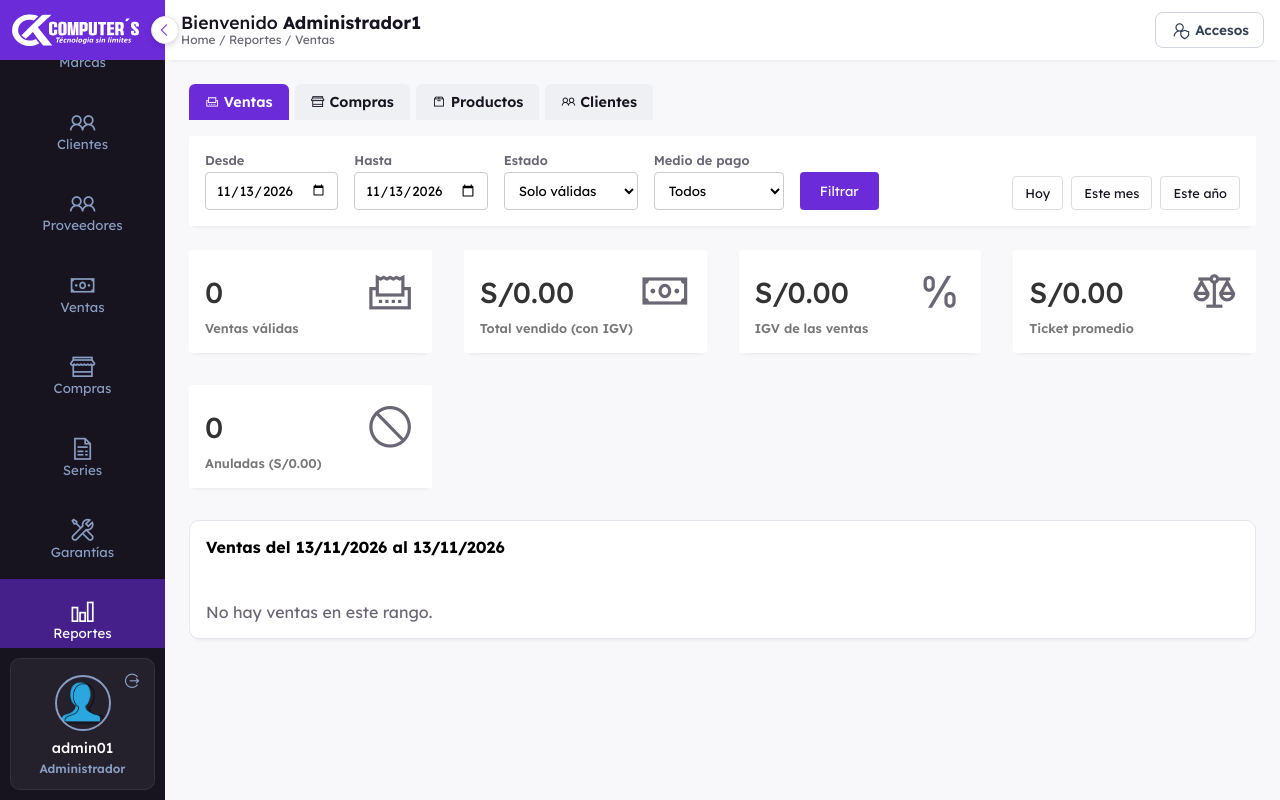
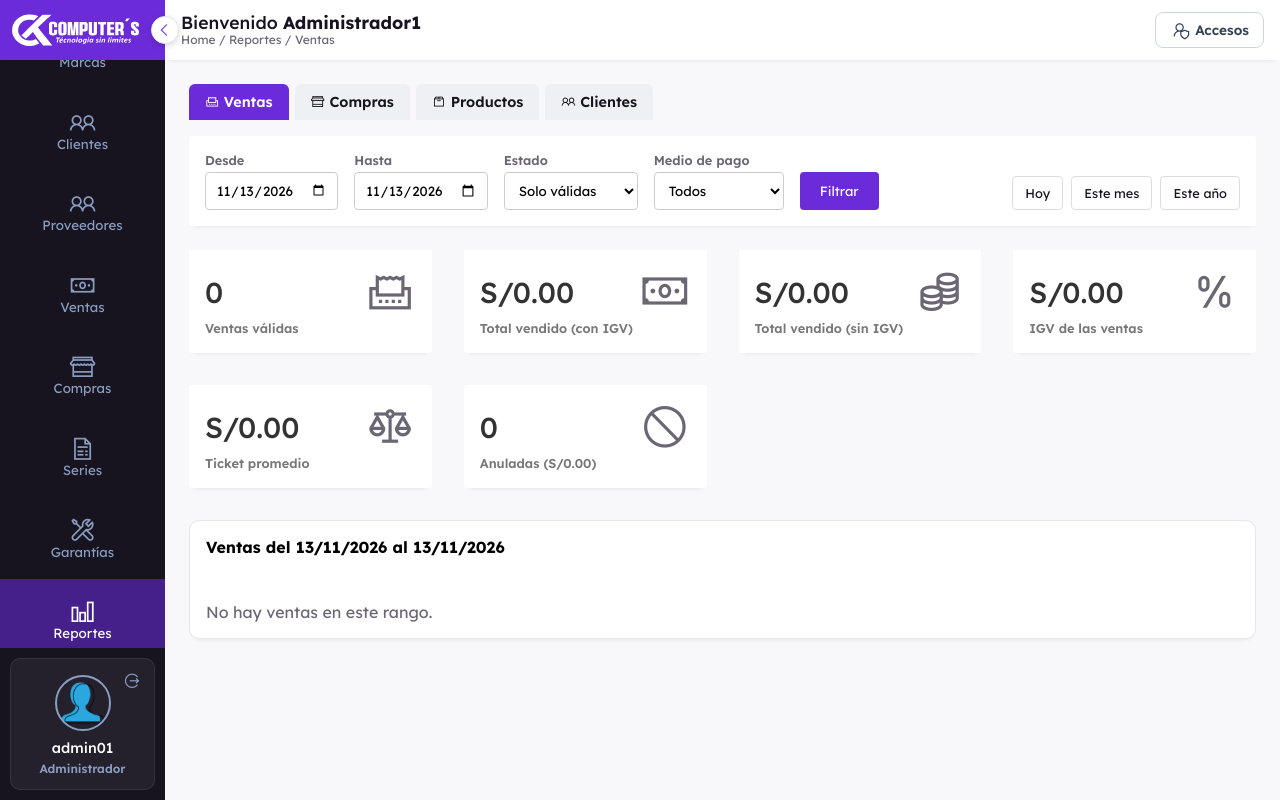
Before and after one commit to brandoncava/proyecto-titulacion, a PHP site: page /ckcomputers_system/frontend/reportes/ventas.php?desde=2026-11-13&hasta=2026-11-13 in a window 1280 px wide. Run offline with PHP 8.4, Linux system fonts and the light colour scheme; a user stored in the database is signed in; data comes from the database, SQL or seed files in the repository; some libraries are stand-ins or nearby versions.

Commit message:
Reportes: total vendido y total comprado sin IGV
Agrega en el reporte de ventas la tarjeta "Total vendido (sin IGV)" y en el
de compras "Total comprado (sin IGV)", junto al total con IGV. Suman
subtotal_sin_igv de las operaciones no anuladas con los mismos filtros.

```diff
--- a/frontend/reportes/ventas.php
+++ b/frontend/reportes/ventas.php
@@ -23,6 +23,7 @@ if ($metodo !== '') {
 $resumen = $connect->prepare(
     "SELECT SUM(o.anulada = 0)                                                   AS ventas,
             COALESCE(SUM(CASE WHEN o.anulada = 0 THEN o.total_price END), 0)     AS total,
+            COALESCE(SUM(CASE WHEN o.anulada = 0 THEN o.subtotal_sin_igv END), 0) AS sin_igv,
             COALESCE(SUM(CASE WHEN o.anulada = 0 THEN o.igv END), 0)             AS igv,
             SUM(o.anulada = 1)                                                   AS anuladas,
             COALESCE(SUM(CASE WHEN o.anulada = 1 THEN o.total_price END), 0)     AS total_anulado
@@ -107,6 +108,13 @@ require __DIR__ . '/../layout/cabecera.php';
                             <span class="las la-money-bill"></span>
                         </div>
                         <div class="card-progress"><small>Total vendido (con IGV)</small></div>
+                    </div>
+                    <div class="card">
+                        <div class="card-head">
+                            <h2>S/<?php echo number_format($r->sin_igv, 2); ?></h2>
+                            <span class="las la-coins"></span>
+                        </div>
+                        <div class="card-progress"><small>Total vendido (sin IGV)</small></div>
                     </div>
                     <div class="card">
                         <div class="card-head">
```
Also changed, not shown: frontend/reportes/compras.php (+8 -0 lines).
